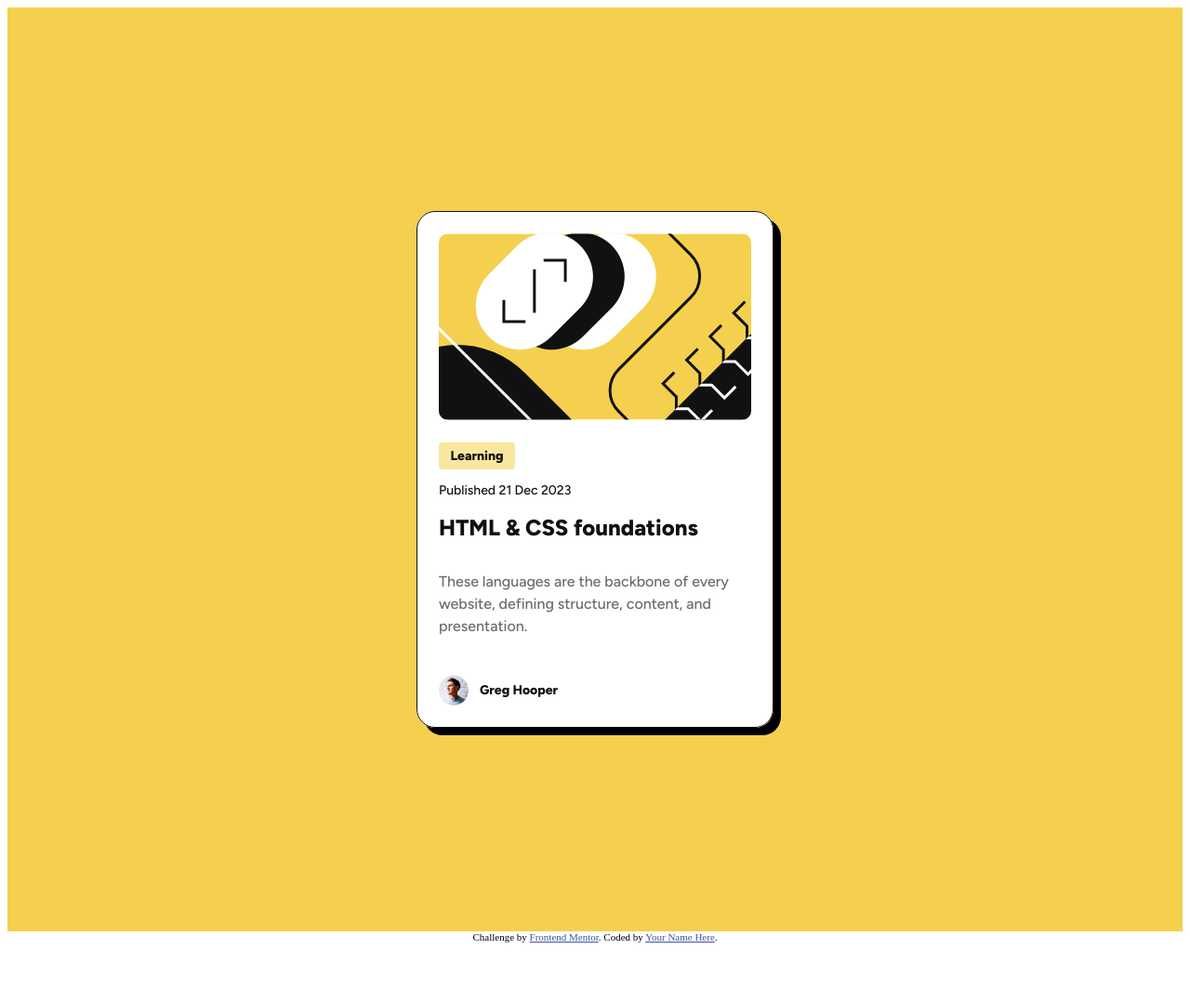
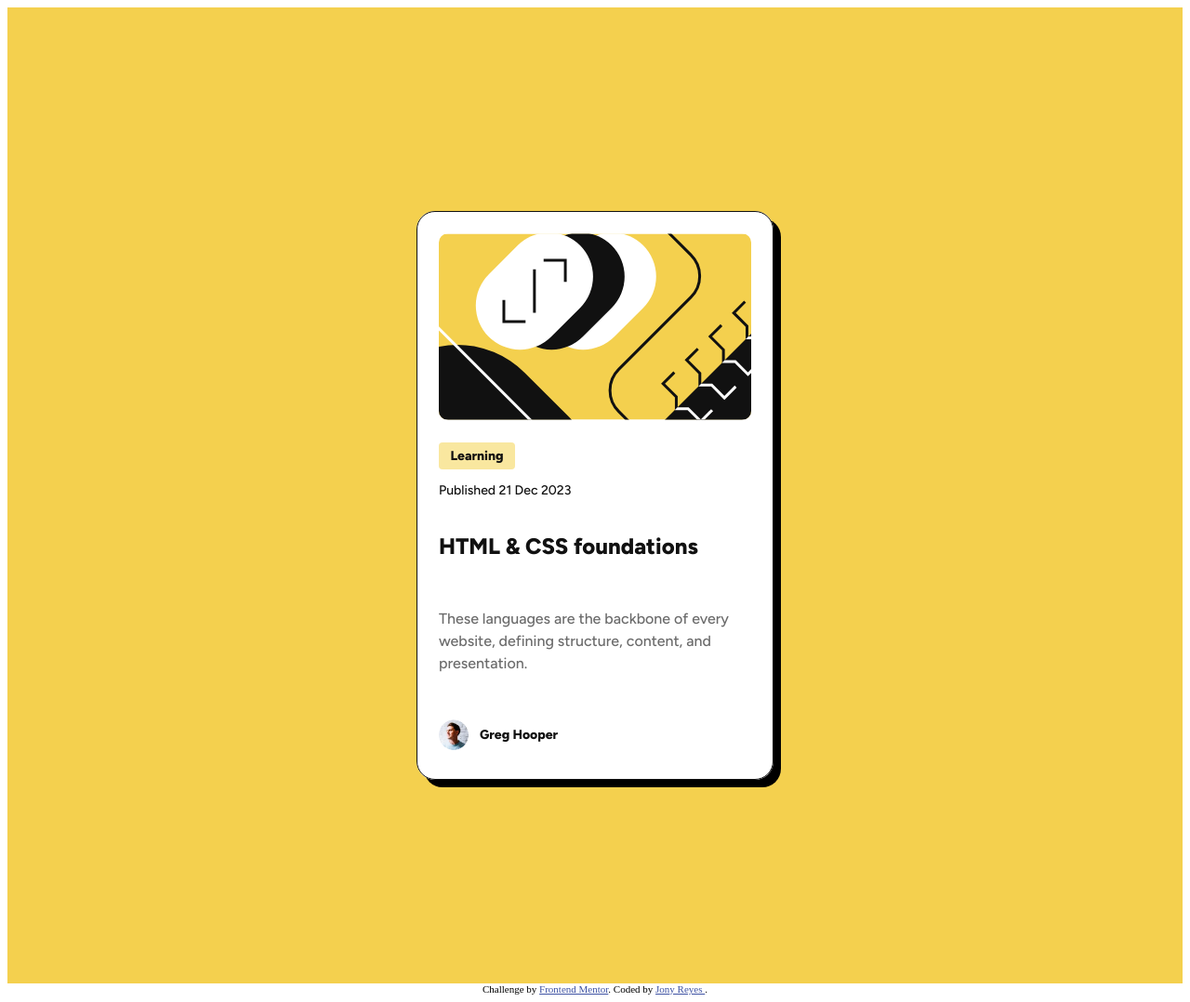
Before and after one commit to JonRe88/Blog-preview-card, a plain HTML site: page index.html in a window 1280 px wide. Shown: the whole page at 93% size. Before the commit the page ends 1022 px from the top, so only its background shows below. Drawn offline with Linux system fonts and the light colour scheme.

Commit message:
Update index.html

```diff
--- a/index.html
+++ b/index.html
@@ -27,13 +27,13 @@
           <img class="illustrationImg" src="assets/images/illustration-article.svg" alt="alt text" />
           <div class="textContentColumn">
             <div class="titleBlock"><h2 class="articleTitle">Learning</h2></div>
-            <time class="publicationDate">Published 21 Dec 2023</time>
-            <summary class="topicOverview">HTML &amp; CSS foundations</summary>
+            <time-datetime class="publicationDate">Published 21 Dec 2023</time-datetime>
+            <h1 class="topicOverview">HTML &amp; CSS foundations</h1>
             <p class="articleDescription">These languages are the backbone of every website, defining structure, content, and presentation.</p>
           </div>
           <div class="authorInfoColumn">
             <img class="authorImg" src="/assets/images/image-avatar.webp" alt="alt text" />
-            <figcaption class="authorNameInfo">Greg Hooper</figcaption>
+            <p class="authorNameInfo">Greg Hooper</p
           </div>
         </div>
       </div>
@@ -44,7 +44,7 @@
 
   <div class="attribution">
     Challenge by <a href="https://www.frontendmentor.io?ref=challenge" target="_blank">Frontend Mentor</a>.
-    Coded by <a href="#">Your Name Here</a>.
+    Coded by <a href="#">Jony Reyes </a>.
   </div>
 </body>
 </html>
```
